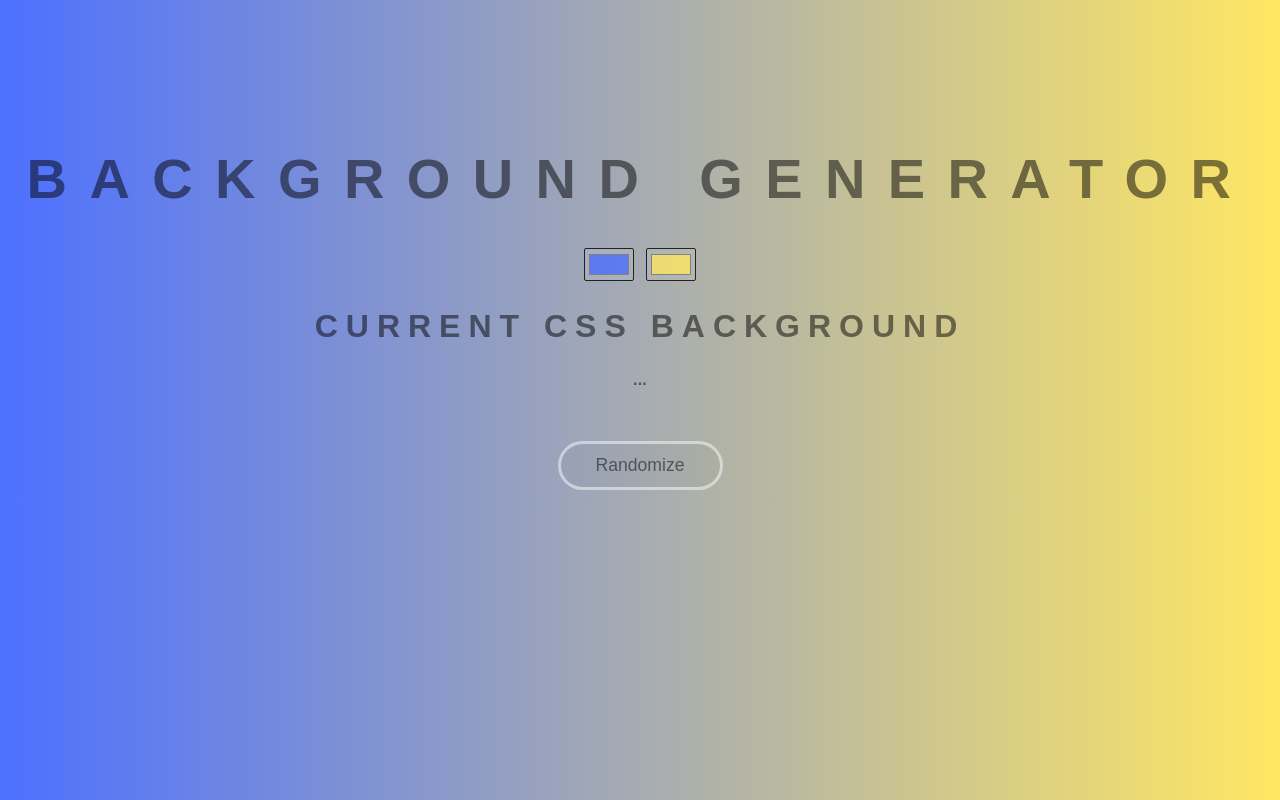
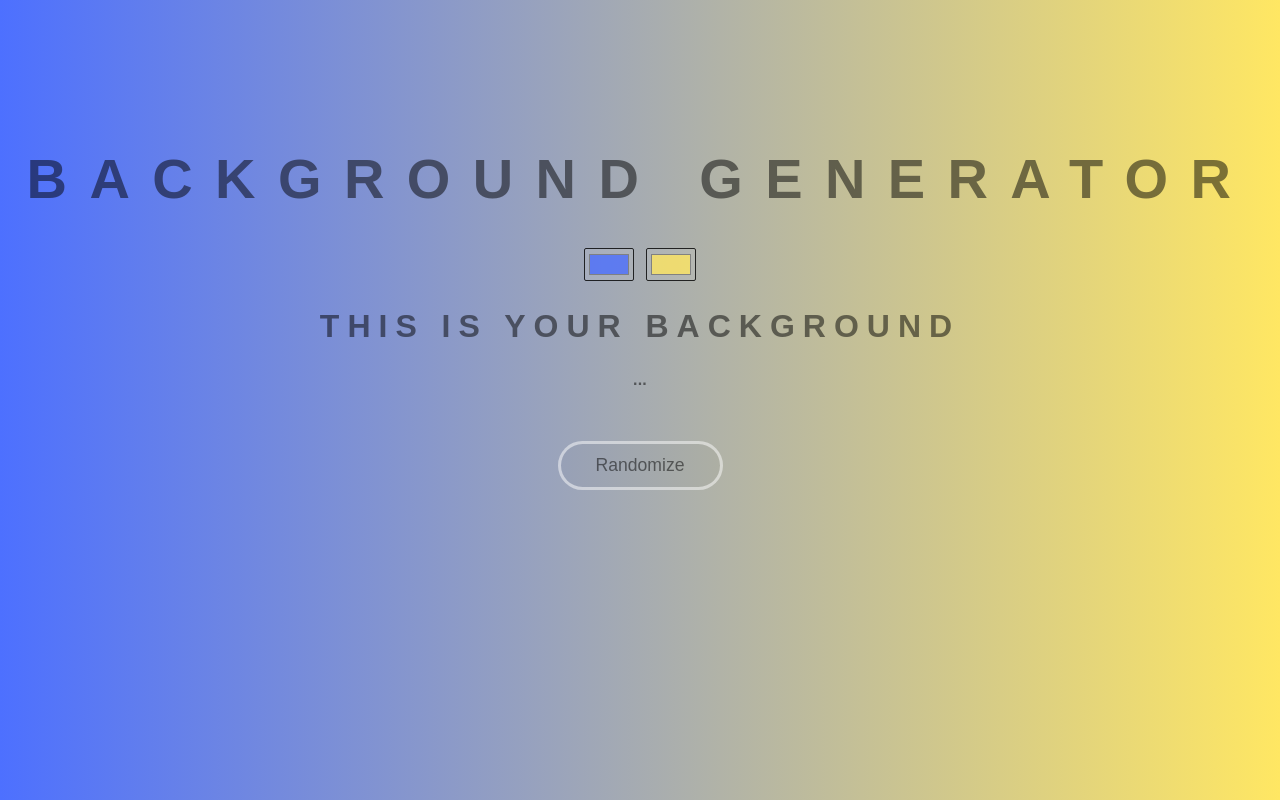
Before and after one commit to ronaldleonardo/BackgroundGenerator, a plain HTML site: page index.html in a window 1280 px wide. Drawn offline with Linux system fonts and the light colour scheme.

Commit message:
creating h2

```diff
--- a/index.html
+++ b/index.html
@@ -11,7 +11,7 @@
 	<h1>Background Generator</h1>
 	<input type="color" name="color1" value="#4d70ff">
 	<input type="color" name="color2" value="#ffe763">
-	<h2>Current CSS Background</h2>
+	<h2>This is your background</h2>
 	<h3>...</h3>
 	<br>
 	<br>
```
